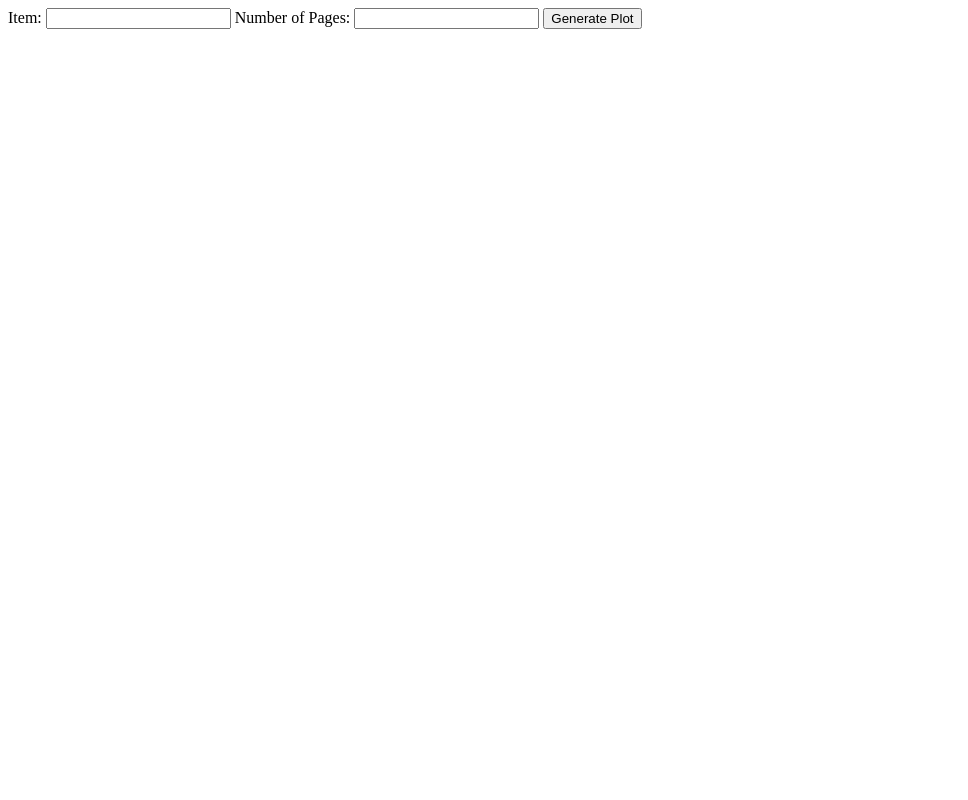
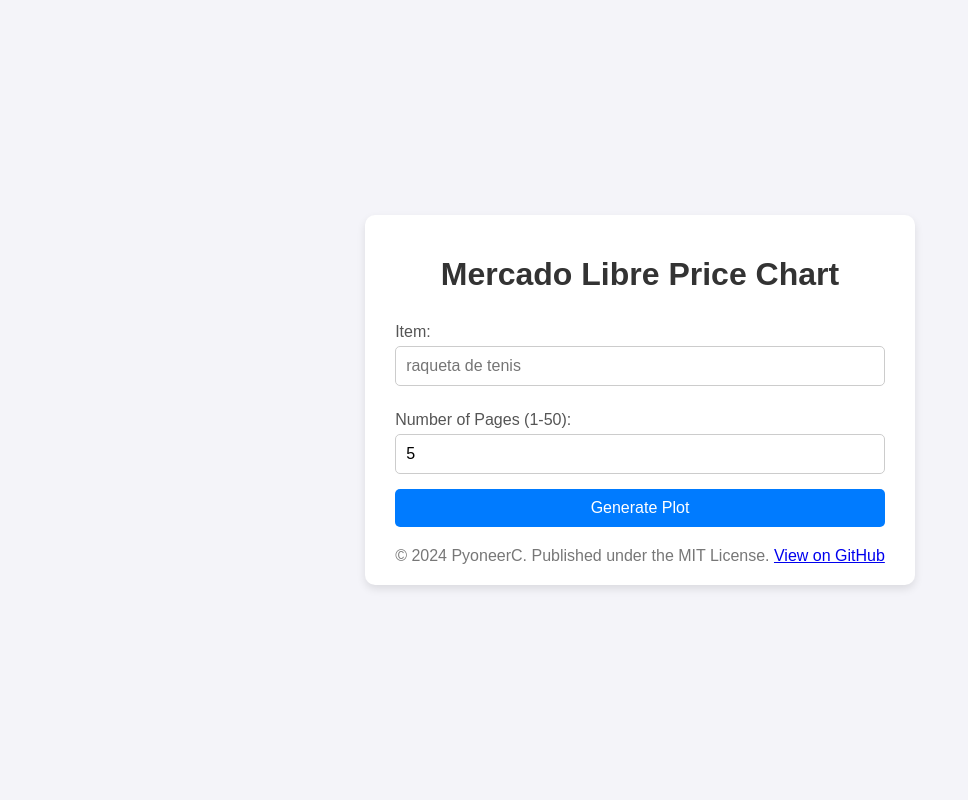
Before and after one commit to pyoneerC/Mercadix, a Flask app: page / in a window 1280 px wide. Shown: the whole page, without its empty margins (0-968 px from the left). Run offline with Flask 3, Linux system fonts and the light colour scheme.

Commit message:
ui and favicon

```diff
--- a/templates/index.html
+++ b/templates/index.html
@@ -3,15 +3,79 @@
 <head>
     <meta charset="UTF-8">
     <meta name="viewport" content="width=device-width, initial-scale=1.0">
-    <title>Item Price Histogram</title>
+    <title>Mercado Libre Price Chart</title>
+    <link rel="shortcut icon" href="{{ url_for('static', filename='favicon.ico') }}">
+    <style>
+        body {
+            font-family: Arial, sans-serif;
+            background-color: #f4f4f9;
+            margin: 0;
+            padding: 0;
+            display: flex;
+            justify-content: center;
+            align-items: center;
+            height: 100vh;
+        }
+        .container {
+            background: #fff;
+            padding: 20px 30px;
+            border-radius: 10px;
+            box-shadow: 0 4px 8px rgba(0, 0, 0, 0.1);
+        }
+        h1 {
+            text-align: center;
+            margin-bottom: 20px;
+            color: #333;
+        }
+        form {
+            display: flex;
+            flex-direction: column;
+        }
+        label {
+            margin: 10px 0 5px;
+            color: #555;
+        }
+        input[type="text"], input[type="number"] {
+            padding: 10px;
+            border: 1px solid #ccc;
+            border-radius: 5px;
+            margin-bottom: 15px;
+            font-size: 16px;
+        }
+        button {
+            padding: 10px;
+            border: none;
+            border-radius: 5px;
+            background-color: #007bff;
+            color: #fff;
+            font-size: 16px;
+            cursor: pointer;
+            transition: background-color 0.3s;
+        }
+        button:hover {
+            background-color: #0056b3;
+        }
+        .footer {
+            text-align: center;
+            margin-top: 20px;
+            color: #777;
+        }
+    </style>
 </head>
 <body>
-    <form action="/" method="post">
-        <label for="item">Item:</label>
-        <input type="text" id="item" name="item" required>
-        <label for="number_of_pages">Number of Pages:</label>
-        <input type="number" id="number_of_pages" name="number_of_pages" required>
-        <button type="submit">Generate Plot</button>
-    </form>
+    <div class="container">
+        <h1>Mercado Libre Price Chart</h1>
+        <form action="/" method="post">
+            <label for="item">Item:</label>
+            <input type="text" id="item" name="item" required placeholder="raqueta de tenis">
+            <label for="number_of_pages">Number of Pages (1-50):</label>
+            <input type="number" id="number_of_pages" name="number_of_pages" required min="1" max="50" value="5">
+            <button type="submit">Generate Plot</button>
+        </form>
+        <div class="footer">
+            &copy; 2024 PyoneerC. Published under the MIT License.
+            <a href="https://github.com/pyoneerC/mercado-libre-price-chart" target="_blank">View on GitHub</a>
+        </div>
+    </div>
 </body>
 </html>
```
Also changed, not shown: static/favicon.ico (added).
